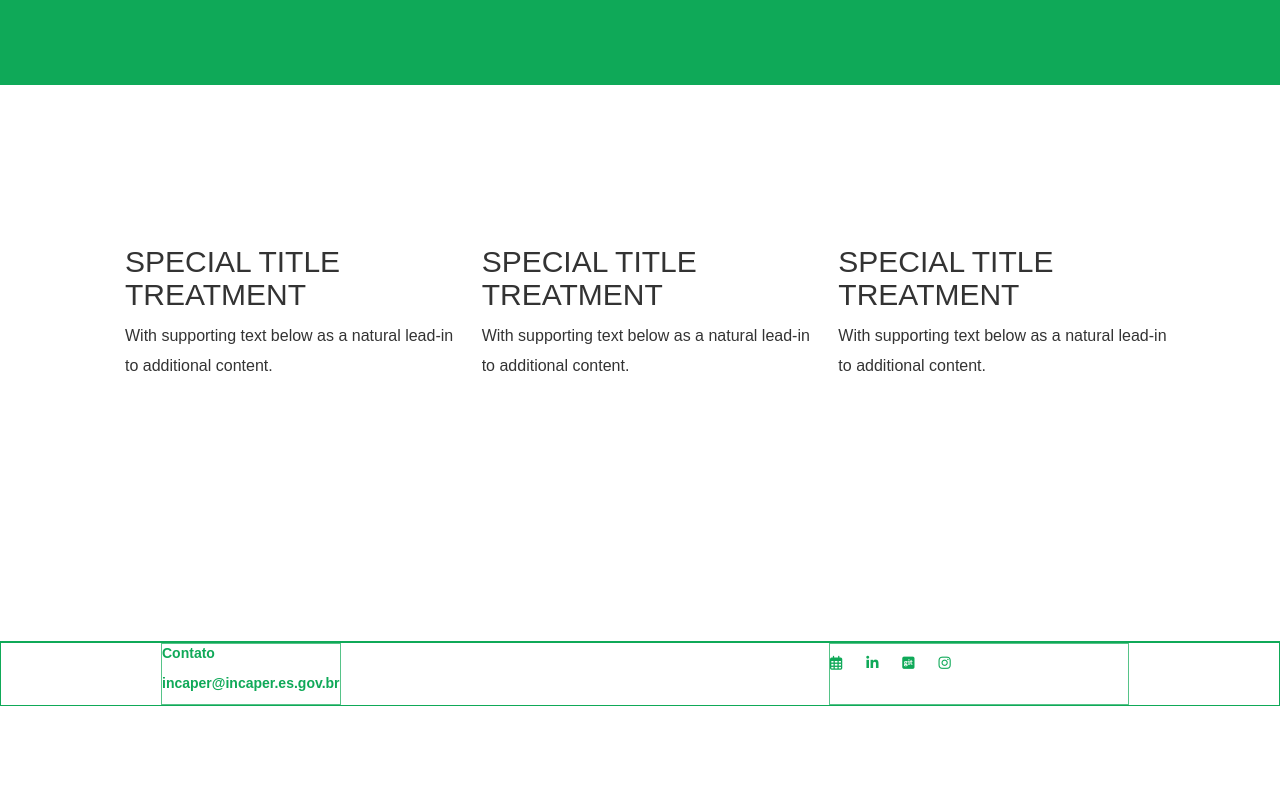
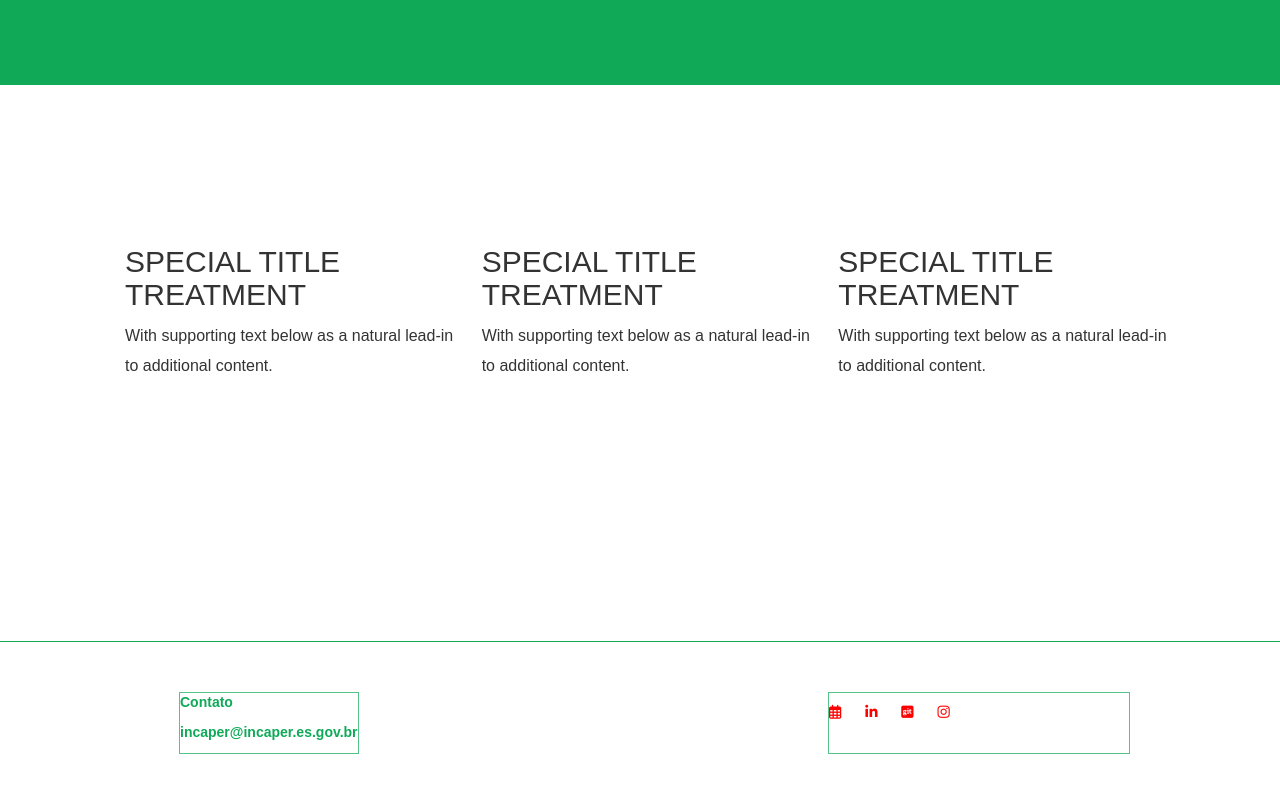
Before and after one commit to alianasimoes/portifolio, a website: page index.html in a window 1280 px wide. Shown: the part 365-1158 px from the top of the page. Drawn offline with Linux system fonts and the light colour scheme; a web font is replaced by a local one.

Commit message:
alteracoes no rodape do site

```diff
--- a/sass/organisms/_footer.sass
+++ b/sass/organisms/_footer.sass
@@ -5,8 +5,8 @@ footer
 .itemscontato
     display: flex
     flex-direction: row
-    border: 1px $verde solid
     justify-content: space-between
+    padding-top: 50px
 
     +breakpoint($tablet)
         flex-direction: column
@@ -14,7 +14,7 @@ footer
 
 .rodape
     display: flex
-    margin-left: 160px
+    margin-left: 179px
     max-width: 300px
     flex-direction: column
     border: 1px $verde-claro solid
@@ -29,13 +29,17 @@ footer
     display: flex
     flex-direction: row
     justifify-content: flex-end
-    width: 300px
+
     border: 1px $verde-claro solid
     margin-right: 150px
 
-    li
-        display: inline-block
-        margin: 10px 20px 0 0
-        a
-            color: $verde
-            text-transform: uppercase
+    ul
+        width: 300px
+
+        li
+            display: inline-block
+            margin: 10px 20px 0 0
+
+            a
+                color: red
+                text-transform: uppercase
```
Also changed, not shown: css/geral.css.
